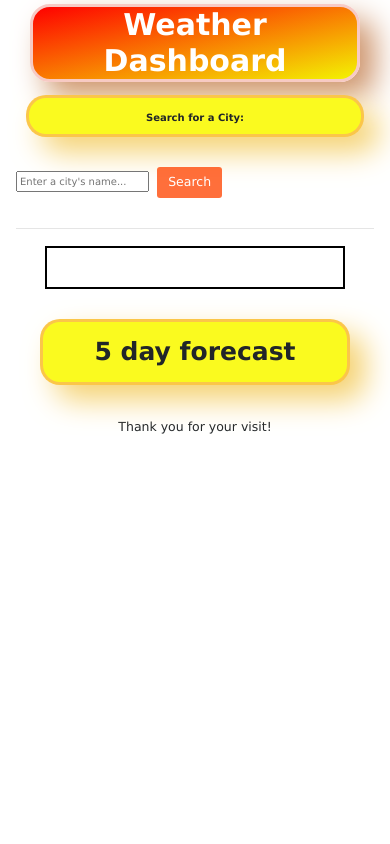
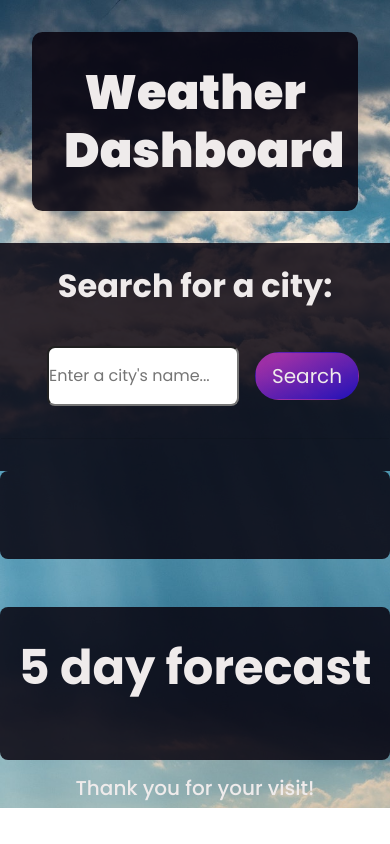
Before and after one commit to khanhpbui/weather-forcast, a plain HTML site: page index.html in a window 390 px wide. Drawn offline with nearby package versions, Linux system fonts and the light colour scheme.

Commit message:
improved UI

```diff
--- a/assets/css/style.css
+++ b/assets/css/style.css
@@ -1,70 +1,121 @@
 * {
-    font-family: Verdana, Geneva, Tahoma, sans-serif;
+  font-family: "Poppins", sans-serif;
+  margin: 0;
+  padding: 0;
+  box-sizing: border-box;
+  color: rgb(239, 235, 235);
+}
+:root {
+  --bg-black: rgba(7, 0, 11, 0.841);
+}
+body {
+  background-image: url("../img/bg.jpg");
+  background-repeat: no-repeat;
+  background-size: cover;
+}
+main {
+  justify-content: center;
   margin: 1rem;
-
-
 }
-button {
-    margin: .5rem;
-    border-radius: 5px;
-    border-color: rgba(252, 201, 155, 0.769);
-    background-color:  rgba(244, 198, 159, 0.769);
+#srch-result {
+  background: var(--bg-black);
+  padding: 1rem;
+  border-radius: 0.5rem;
+}
+input {
+  color: black;
+  padding: 1rem;
+  border-radius: 0.5rem;
+  margin: 1rem;
+}
+button.srched-cities-btn {
+  margin: 1rem;
+  padding: 0.5rem;
+  width: 50%;
+  border-radius: 0.5rem;
+  background-color: transparent;
+  border: solid 0.05rem white;
+}
+button.srched-cities-btn:hover {
+  width: 70%;
+  font-size: larger;
+  background: linear-gradient(
+    to bottom right,
+    rgba(179, 50, 189, 0.846) 15%,
+    hsla(246, 88%, 47%, 0.781)
+  );
 }
 #srch-btn {
-    color: white;
-    background-color: rgba(255, 68, 0, 0.769);
+  margin: 0.5rem 0;
+  color: rgb(239, 235, 235);
+  border-radius: 5.5rem;
+  background: linear-gradient(
+    to bottom right,
+    rgba(179, 50, 189, 0.846) 15%,
+    hsla(246, 88%, 47%, 0.781)
+  );
 }
-
+#srch-btn:hover {
+    font-size: 120%;
+}
 h1 {
-    padding: 3rem;
-    font-size: 4rem;
+  padding: 2rem;
+  margin: 2rem;
+  border-radius: 0.65rem;
+  font-size: 3rem;
   font-weight: 1000;
-    color:white;
-    background-image: linear-gradient(to bottom right, red, #f3f303);
-    margin: 2rem;
-    border-radius: 20px;
-    border: 3px solid rgb(247, 202, 197);
-    box-shadow: 15px 15px 30px rgb(206, 149, 109);
+  color: rgb(239, 235, 235);
+  background: var(--bg-black);
 }
 h3 {
-    font-size: 2.5rem;
+  font-size: 3rem;
   font-weight: bold;
   text-align: center;
-    border: solid;
-    border-color: rgba(251, 182, 87, 0.767);
-    border-width: 3px;
-    border-radius: 20px;
-    background-color: rgb(250, 250, 31);
-    box-shadow: 15px 15px 30px rgb(245, 210, 113);
-    margin: 1rem;
-    padding: 1.5rem;
+  /* padding: 1.5rem; */
 }
-h3#srch-label{
-    font-size: 1.9rem;
-    padding: .5rem;
+h3#srch-label {
+  font-size: 2rem;
+  padding: 0.5rem;
+}
+#five-day h3 {
+  margin-bottom: 2rem;
 }
 #srched-history {
   display: flex;
   flex-direction: column;
+  justify-content: center;
+  align-items: center;
+}
+h4 {
+  font-weight: 700;
+  color: orange;
 }
 #today-weather {
-    border-color: black;
   margin-bottom: 3rem;
-    border-style: solid;
-    border-width: 2px;
+  padding: 1rem;
+  border-radius: 0.5rem;
+  background-color: var(--bg-black);
+}
+#five-day {
+  background-color: var(--bg-black);
+  border-radius: 0.5rem;
+  padding: 2rem 0;
+}
+#five-day-forcast {
+  margin: 0;
 }
 .day {
   border-radius: 5px;
-    padding: 15px;
-
-    background-image: linear-gradient(to bottom, rgb(245, 153, 153), #f0f096);
+  padding: 0.5rem;
+  margin: 0.5rem;
+  border: solid 0.05rem white;
 }
 footer {
   text-align: center;
 }
 
-@media screen and (max-width : 414px) {
-    h1.text-center {
+@media screen and (max-width: 414px) {
+  /* h1.text-center {
     padding: 0;
     font-size: 3rem;
     font-weight: 1000;
@@ -74,37 +125,22 @@ footer {
     border-radius: 20px;
     border: 3px solid rgb(247, 202, 197);
     box-shadow: 15px 15px 30px rgb(206 149 109);
+  } */
+}
+
+@media screen and (max-width: 940px) {
+  input#input-city {
+    padding: 1rem 0;
+    width: 12rem;
+
   }
 }
 
-
-@media screen and (max-width : 820px) {
-    * {
-        font-size: 10px;
-        margin: 2px 15px 2px 15px;
-    }
-    div#srch-result.col-lg-3.col-md-3 {
-        margin: 1px;
-        padding: 0;
-    }
-    div.day.col-sm-2 {
-        margin: 8px;
-        padding: 2px;
-    }
-    h4 {
-        font-size: 10px;
-        font-weight: bold;
-    }
-    footer {
-        margin: 2rem;
-    }
-}
-
-@media screen and (max-width : 1280px) {
+/* @media screen and (max-width: 1280px) {
   div.day.col-sm-2 {
     margin: 2px;
     padding: 2px;
-        font-size: .95rem;
+    font-size: 0.95rem;
   }
   .row {
     display: -ms-flexbox;
@@ -119,4 +155,4 @@ footer {
     font-size: 1.02rem;
     font-weight: bold;
   }
-}
+} */
--- a/assets/js/script.js
+++ b/assets/js/script.js
@@ -5,7 +5,7 @@ var cityNameEl = $('#city-name');
 var tempEl = $('#temp');
 var windEl = $('#wind');
 var humidityEl = $('#humidity');
-var forcastFiveDayEl = $('#5-day-forcast');
+var forcastFiveDayEl = $('#five-day-forcast');
 var srchedHistory = [];
 var srchedHistoryEl = $('#srched-history');
 var cityBtnEl = $('.city-btn');
--- a/index.html
+++ b/index.html
@@ -1,42 +1,64 @@
 <!DOCTYPE html>
 <html lang="en">
-
   <head>
-    <meta charset="UTF-8">
-    <meta http-equiv="X-UA-Compatible" content="IE=edge">
-    <meta name="viewport" content="width=device-width, initial-scale=1.0">
+    <meta charset="UTF-8" />
+    <meta http-equiv="X-UA-Compatible" content="IE=edge" />
+    <meta name="viewport" content="width=device-width, initial-scale=1.0" />
     <title>Weather Dashboard</title>
-    <link rel="stylesheet" href="https://stackpath.bootstrapcdn.com/bootstrap/4.3.1/css/bootstrap.min.css" crossorigin="anonymous">
-    <link rel="stylesheet" href="./assets/css/style.css">
+    <link
+      rel="stylesheet"
+      href="https://stackpath.bootstrapcdn.com/bootstrap/4.3.1/css/bootstrap.min.css"
+      crossorigin="anonymous"
+    />
+    <link rel="preconnect" href="https://fonts.googleapis.com" />
+    <link rel="preconnect" href="https://fonts.gstatic.com" crossorigin />
+    <link
+      href="https://fonts.googleapis.com/css2?family=Poppins:wght@100;200;300;400;500;600;700;800;900&family=Raleway:wght@200;300;400;500;600;700;800;900&display=swap"
+      rel="stylesheet"
+    />
+    <link rel="stylesheet" href="./assets/css/style.css" />
   </head>
 
   <body>
     <header>
       <h1 class="text-center">Weather Dashboard</h1>
     </header>
-    <main class="row">
+    <main class="row justify-content-evenly">
       <div id="srch-result" class="col-lg-3 col-md-3">
         <div id="srch-section">
-                <h3 id="srch-label"><label for="city">Search for a City:</label></h3><br>
-                <input type="text" id="input-city" placeholder="Enter a city's name...">
-                <button id="srch-btn" class="btn btn-lg">Search</button><br><br>
+          <h3 id="srch-label"><label for="city">Search for a city:</label></h3>
+          <form class="d-flex justify-content-center align-items-center flex-wrap">
+            <input
+              type="text"
+              id="input-city"
+              placeholder="Enter a city's name..."
+            />
+            <button id="srch-btn" class="btn btn-lg">Search</button><br /><br />
+          </form>
         </div>
-            <hr>
+        <hr />
         <div id="srched-history">
           <!-- buttons for searched cities -->
         </div>
       </div>
       <div id="weather-result" class="col-lg-8 col-md-8">
+        <!-- today forecast -->
         <div id="today-weather">
           <h4 id="city-name"></h4>
-                <div id="temp"></div><br>
-                <div id="wind"></div><br>
+          <div id="temp"></div>
+          <br />
+          <div id="wind"></div>
+          <br />
           <div id="humidity"></div>
         </div>
-            <h3 id="5-day-title">5 day forecast</h3>
-            <div id="5-day-forcast" class="row">
+        <!-- 5 days forecast -->
+        <div id="five-day">
+          <h3>5 day forecast</h3>
+
+            <div id="five-day-forcast" class="row d-flex justify-content-center align-items-stretch flex-wrap"></div>
+
+
         </div>
-
       </div>
     </main>
     <footer>
@@ -46,5 +68,4 @@
     <script src="https://cdn.jsdelivr.net/npm/moment@2.29.4/moment.min.js"></script>
     <script src="./assets/js/script.js"></script>
   </body>
-
 </html>
```
Also changed, not shown: assets/Images/screenshot.png (deleted), assets/img/bg.jpg (added), assets/img/screenshot.png (added), 1 other file. Lines whose indentation alone changed are shown as unchanged.
